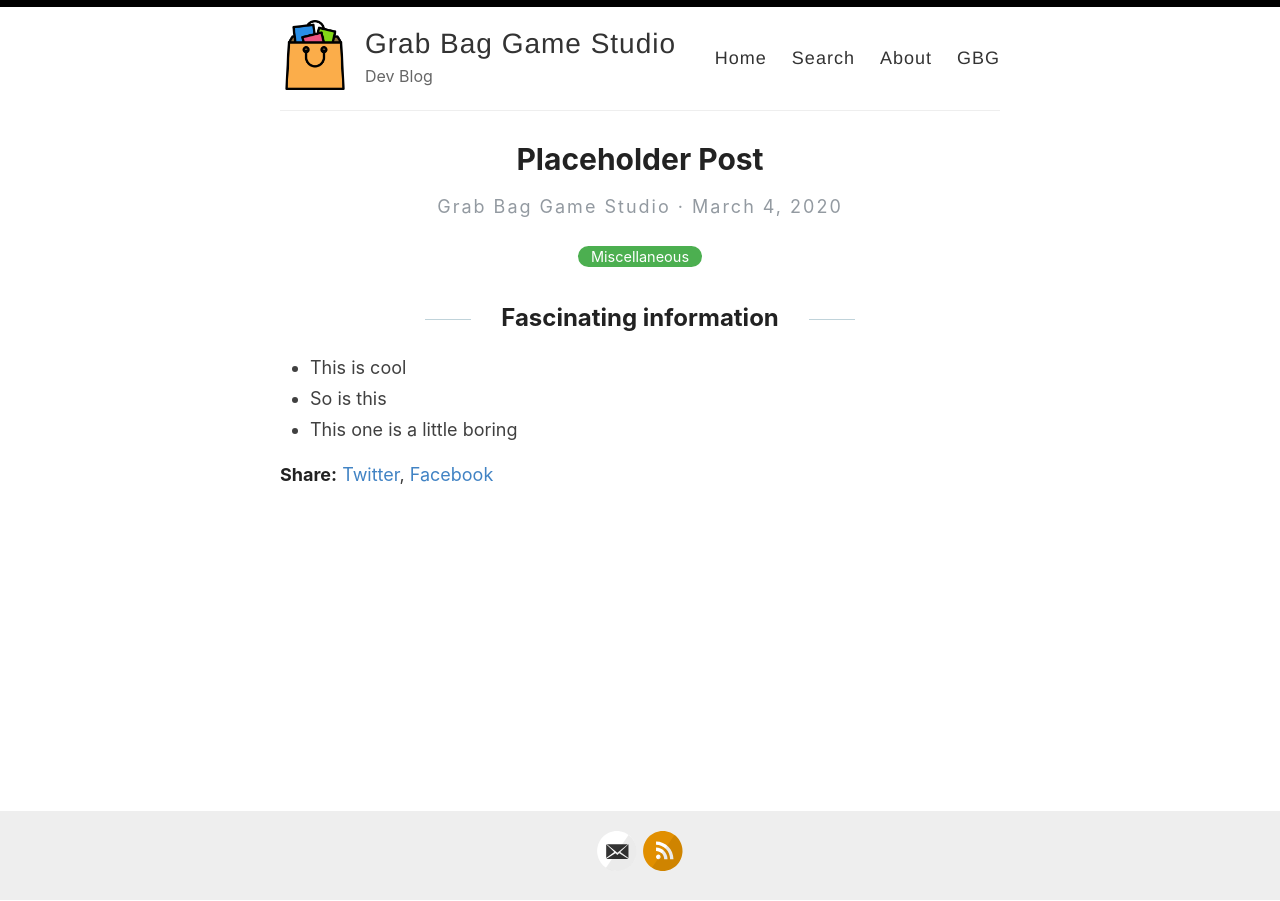
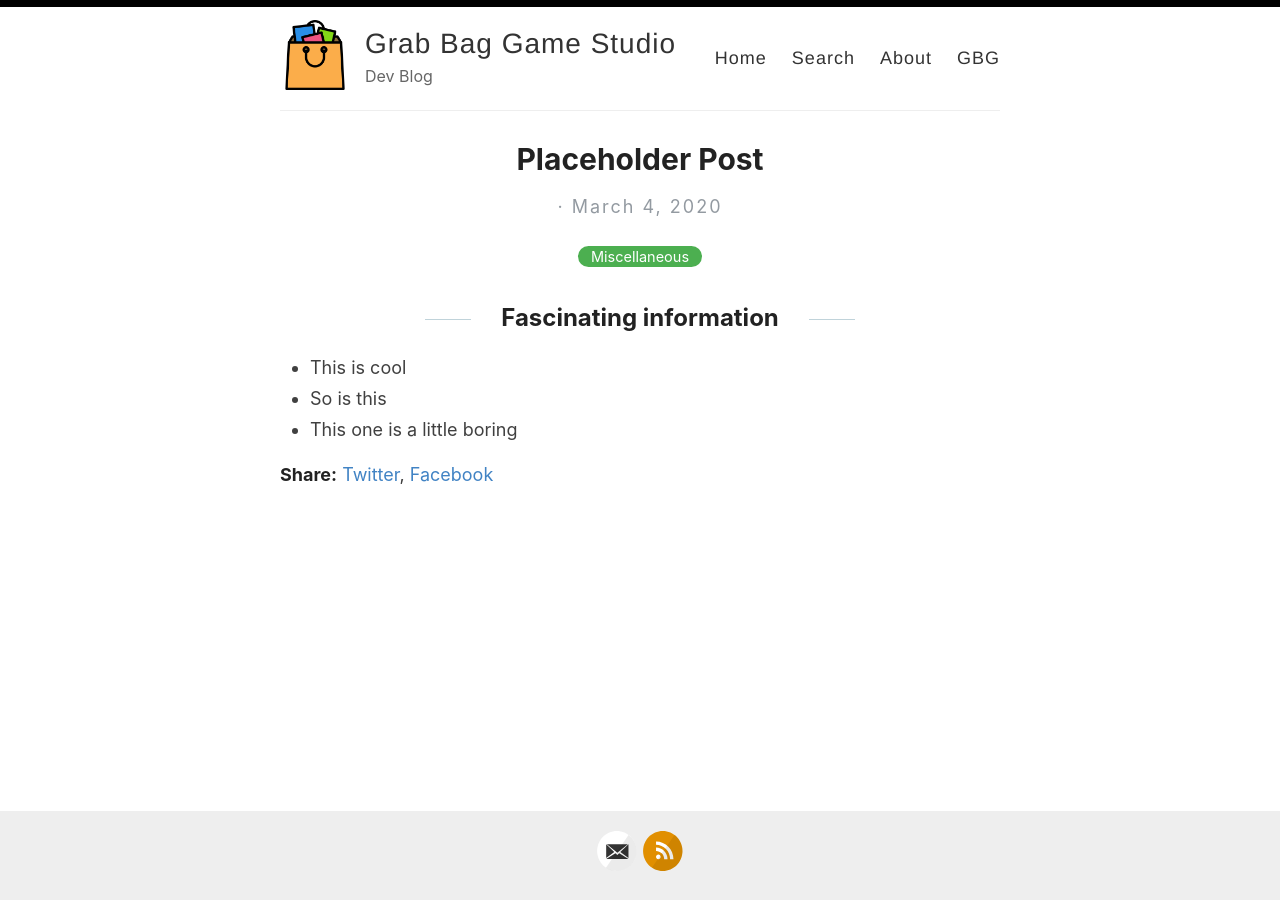
Before and after one commit to GrabBagGameStudio/GrabBagGameStudio.github.io, a Jekyll site: the page built from _posts/2020-03-04-placeholder-post.md, in a window 1280 px wide. Built offline with Jekyll 4.4.1, drawn with Linux system fonts in a browser that asks for light colours.

Commit message:
No author

```diff
--- a/_config.yml
+++ b/_config.yml
@@ -6,7 +6,7 @@
 name: Grab Bag Game Studio
 
 # Name of the author
-author: Grab Bag Game Studio
+author:
 
 # Short bio or description (displayed in the header)
 description: Dev Blog
```
